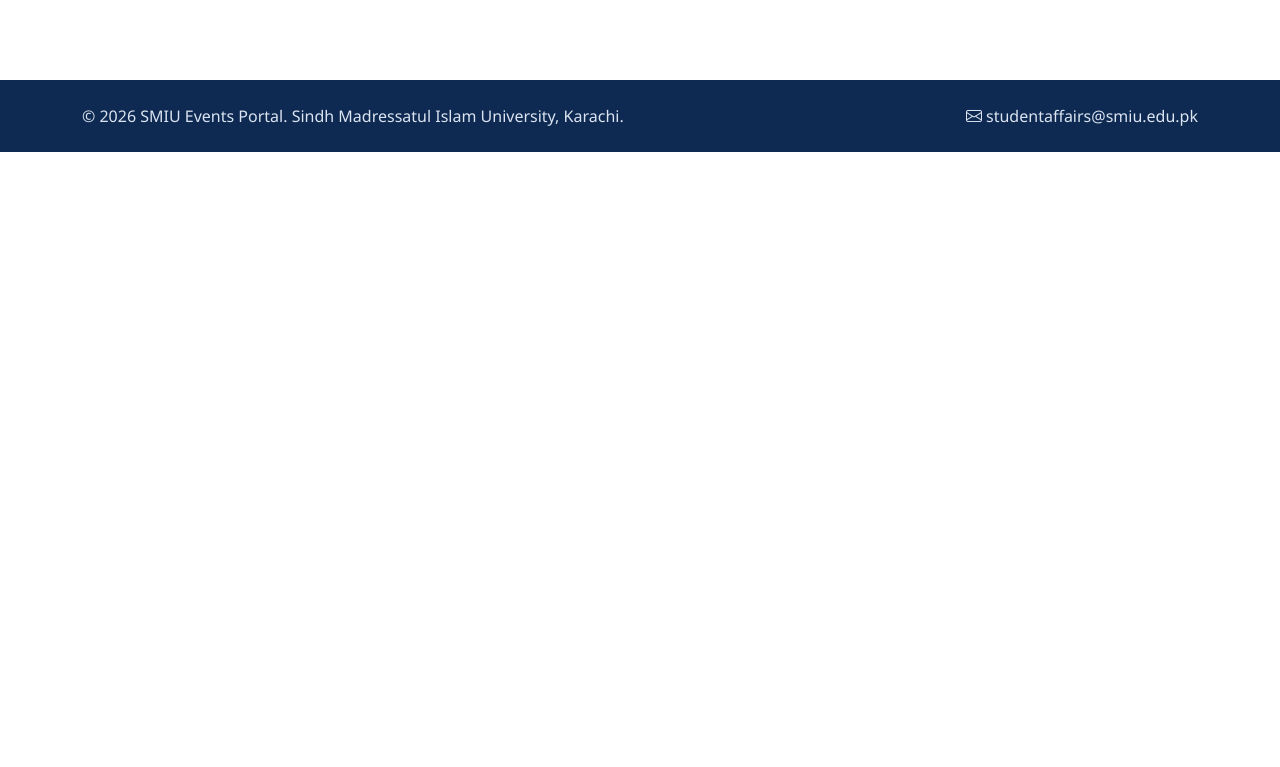
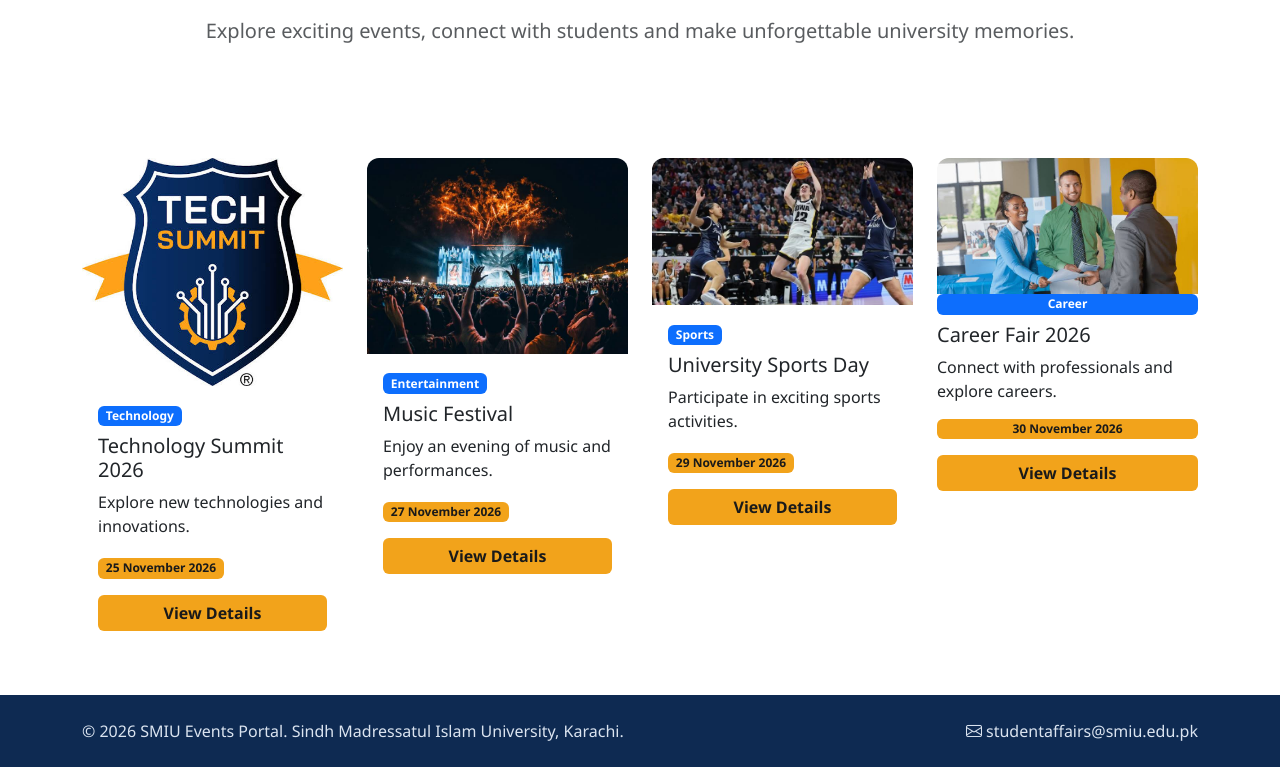
Before and after one commit to AsimSiddiqui793264/smiu-events-portal-BSE-24S-100-091-088, a plain HTML site: page events.html in a window 1280 px wide. Shown: the part 201-968 px from the top of the page. Before the commit the page ends 800 px from the top, so only its background shows below. Drawn offline with nearby package versions, Linux system fonts and the light colour scheme.

Commit message:
Complete events page with event images

```diff
--- a/events.html
+++ b/events.html
@@ -1,5 +1,6 @@
 <!DOCTYPE html>
 <html lang="en">
+
 <head>
   <meta charset="UTF-8">
   <meta name="viewport" content="width=device-width, initial-scale=1">
@@ -11,31 +12,112 @@
   <!-- Our own CSS (must come AFTER Bootstrap) -->
   <link href="css/style.css" rel="stylesheet">
 </head>
+
 <body>
   <!-- ===== NAVBAR (same on every page) ===== -->
   <header>
     <nav class="navbar navbar-expand-lg navbar-dark site-navbar fixed-top">
       <div class="container">
         <a class="navbar-brand fw-bold" href="index.html"><i class="bi bi-calendar-event me-2"></i>SMIU Events</a>
-        <button class="navbar-toggler" type="button" data-bs-toggle="collapse" data-bs-target="#mainNav" aria-controls="mainNav" aria-expanded="false" aria-label="Toggle navigation">
+        <button class="navbar-toggler" type="button" data-bs-toggle="collapse" data-bs-target="#mainNav"
+          aria-controls="mainNav" aria-expanded="false" aria-label="Toggle navigation">
           <span class="navbar-toggler-icon"></span>
         </button>
         <div class="collapse navbar-collapse" id="mainNav">
           <ul class="navbar-nav ms-auto">
-          <li class="nav-item"><a class="nav-link" href="index.html">Home</a></li>
-          <li class="nav-item"><a class="nav-link active" aria-current="page" href="events.html">Events</a></li>
-          <li class="nav-item"><a class="nav-link" href="societies.html">Societies</a></li>
-          <li class="nav-item"><a class="nav-link" href="register.html">Register</a></li>
-          <li class="nav-item"><a class="nav-link" href="contact.html">Contact</a></li>
+            <li class="nav-item"><a class="nav-link" href="index.html">Home</a></li>
+            <li class="nav-item"><a class="nav-link active" aria-current="page" href="events.html">Events</a></li>
+            <li class="nav-item"><a class="nav-link" href="societies.html">Societies</a></li>
+            <li class="nav-item"><a class="nav-link" href="register.html">Register</a></li>
+            <li class="nav-item"><a class="nav-link" href="contact.html">Contact</a></li>
           </ul>
         </div>
       </div>
     </nav>
   </header>
 
-  <main class="container section-space">
-    <!-- TODO: build the Events page here (see assignment guide) -->
-    <h1 class="section-title">Events</h1>
+  <main>
+
+    <!-- ===== EVENTS INTRODUCTION ===== -->
+    <section class="container section-space">
+
+      <div class="text-center mb-5">
+
+        <h1 class="section-title">
+          Discover University Events
+        </h1>
+
+        <p class="lead text-muted">
+          Explore exciting events, connect with students
+          and make unforgettable university memories.
+        </p>
+
+      </div>
+
+    </section>
+
+    <!-- ===== EVENTS LIST ===== -->
+    <section class="container mb-5">
+      <div class="row g-4">
+
+        <!-- Event 1 -->
+        <div class="col-12 col-md-6 col-lg-3">
+          <div class="card event-card h-100">
+            <img src="images/Technology Summit.jpg" class="card-img-top" alt="Technology Summit">
+            <div class="card-body">
+              <span class="badge bg-primary mb-2">Technology</span>
+              <h5 class="card-title">Technology Summit 2026</h5>
+              <p class="card-text">Explore new technologies and innovations.</p>
+              <span class="badge bg-accent mb-3">25 November 2026</span>
+              <a href="event-details.html" class="btn btn-accent d-block">View Details</a>
+            </div>
+          </div>
+        </div>
+
+        <!-- Event 2 -->
+        <div class="col-12 col-md-6 col-lg-3">
+          <div class="card event-card h-100">
+            <img src="images/music.jpg" class="card-img-top" alt="Music Festival">
+            <div class="card-body">
+              <span class="badge bg-primary mb-2">Entertainment</span>
+              <h5 class="card-title">Music Festival</h5>
+              <p class="card-text">Enjoy an evening of music and performances.</p>
+              <span class="badge bg-accent mb-3">27 November 2026</span>
+              <a href="event-details.html" class="btn btn-accent d-block">View Details</a>
+            </div>
+          </div>
+        </div>
+
+        <!-- Event 3 -->
+        <div class="col-12 col-md-6 col-lg-3">
+          <div class="card event-card h-100">
+            <img src="images/sport.jpg" class="card-img-top" alt="University Sports Day">
+            <div class="card-body">
+              <span class="badge bg-primary mb-2">Sports</span>
+              <h5 class="card-title">University Sports Day</h5>
+              <p class="card-text">Participate in exciting sports activities.</p>
+              <span class="badge bg-accent mb-3">29 November 2026</span>
+              <a href="event-details.html" class="btn btn-accent d-block">View Details</a>
+            </div>
+          </div>
+        </div>
+
+        <!-- Event 4 -->
+        <div class="col-12 col-md-6 col-lg-3">
+          <div class="card event-card h-100">
+            <img src="images/career.jpg" class="card-img-top" alt="Career Fair 2026">
+            <span class="badge bg-primary mb-2">Career</span>
+            <h5 class="card-title">Career Fair 2026</h5>
+            <p class="card-text">Connect with professionals and explore careers.</p>
+            <span class="badge bg-accent mb-3">30 November 2026</span>
+            <a href="event-details.html" class="btn btn-accent d-block">View Details</a>
+          </div>
+        </div>
+      </div>
+
+      </div>
+    </section>
+
   </main>
 
   <!-- ===== FOOTER (same on every page) ===== -->
@@ -49,4 +131,5 @@
   <!-- Bootstrap 5.3.3 JS bundle (before </body>) -->
   <script src="https://cdn.jsdelivr.net/npm/bootstrap@5.3.3/dist/js/bootstrap.bundle.min.js"></script>
 </body>
+
 </html>
```
Also changed, not shown: images/Technology Summit.jpg (added), images/career.jpg (added), images/music.jpg (added), images/sport.jpg (added).
